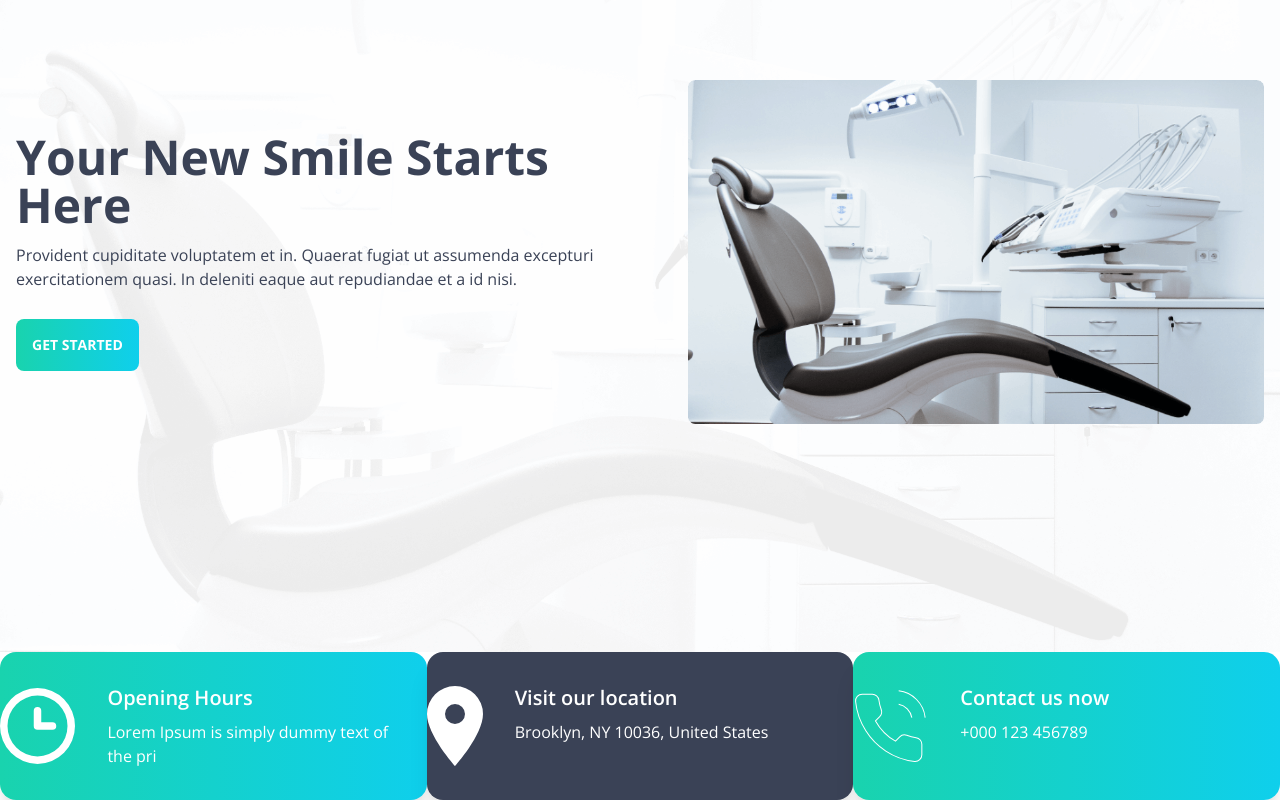
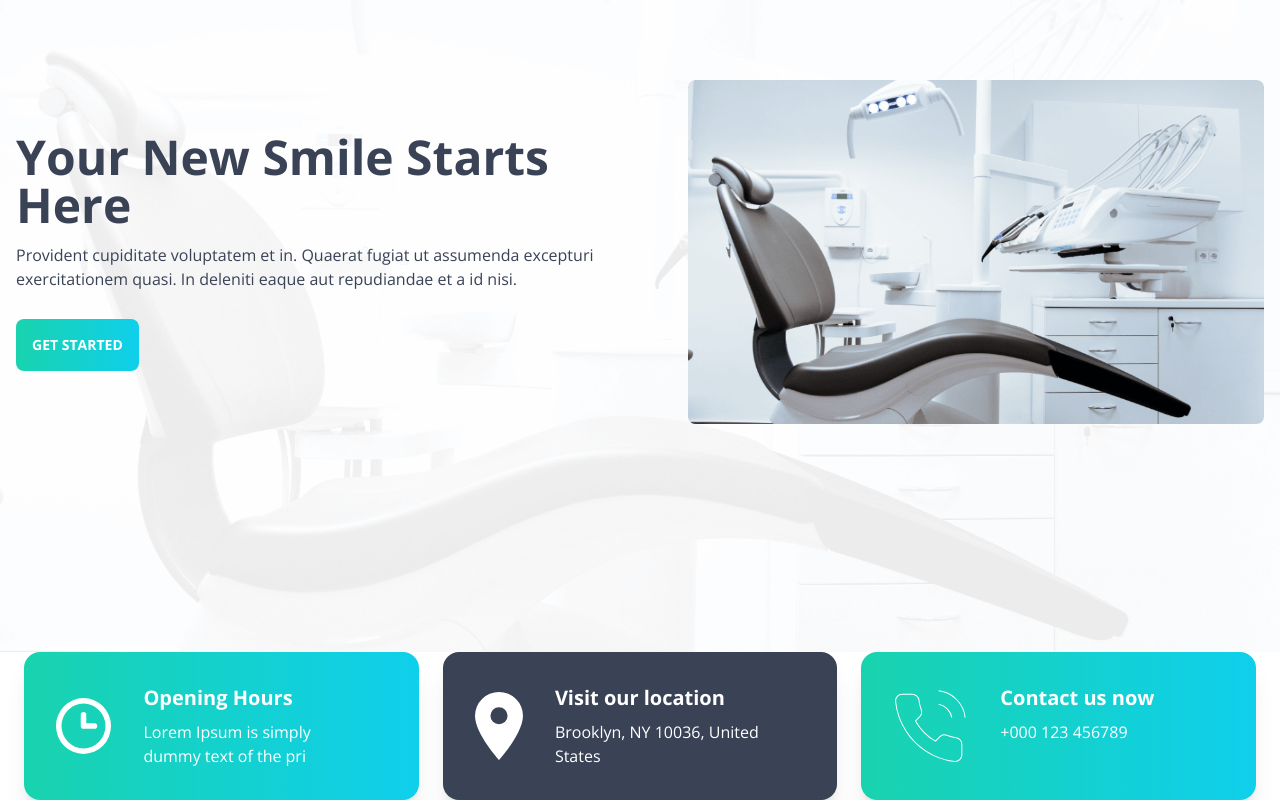
Before and after one commit to Habidhossen/Doctors-Portal-Client, a React (Create React App) app: page / in a window 1280 px wide. Shown: the part 228-1028 px from the top of the page. Built offline with nearby package versions, Linux system fonts and the light colour scheme.

Commit message:
info card done

```diff
--- a/src/pages/Home/Info.js
+++ b/src/pages/Home/Info.js
@@ -6,7 +6,7 @@ import InfoCard from "./InfoCard";
 
 const Info = () => {
   return (
-    <div className="grid grid-cols-1 md:grid-cols-2 lg:grid-cols-3 g-5">
+    <div className="grid grid-cols-1 md:grid-cols-2 lg:grid-cols-3 gap-6 px-6">
       <InfoCard
         cardTitle="Opening Hours"
         bgColor="bg-gradient-to-r from-secondary to-primary"
--- a/src/pages/Home/InfoCard.js
+++ b/src/pages/Home/InfoCard.js
@@ -2,13 +2,13 @@ import React from "react";
 
 const InfoCard = ({ cardIcon, cardTitle, cardDesc, bgColor }) => {
   return (
-    <div class={`card card-side shadow-xl text-white ${bgColor}`}>
+    <div class={`card lg:card-side shadow-xl text-white px-8 py-13 ${bgColor}`}>
       <figure>
         <img src={cardIcon} alt="" />
       </figure>
       <div class="card-body">
-        <h2 class="card-title">{cardTitle}</h2>
-        <p>{cardDesc}</p>
+        <h2 class="text-xl font-bold text-white">{cardTitle}</h2>
+        <p className="text-base font-normal text-white">{cardDesc}</p>
       </div>
     </div>
   );
```
